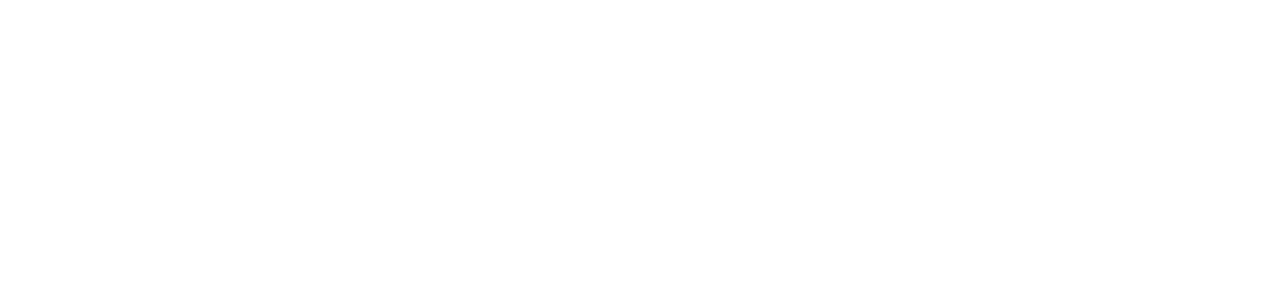
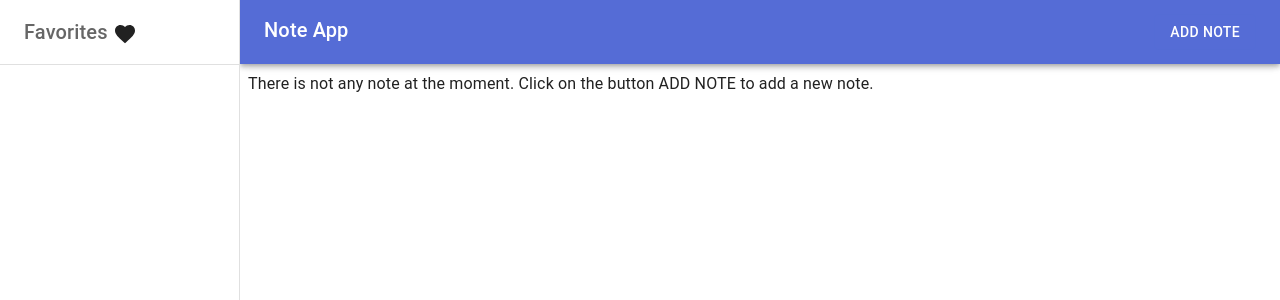
Before and after one commit to yoan-theophile/note-app, a React (Create React App) app: page / in a window 1280 px wide. Before the commit this address had no page. Shown: the top 300 px of the page. Built offline with nearby package versions, Linux system fonts and the light colour scheme.

Commit message:
Changed route because i want the application start at the index.

```diff
--- a/src/Components/NoteList.component.tsx
+++ b/src/Components/NoteList.component.tsx
@@ -135,7 +135,7 @@ export default function NoteList(): JSX.Element {
               <Button
                 variant="outlined"
                 onClick={addNote}
-                sx={{ color: "#f0f0f0" }}
+                sx={{ color: "#ffffff" }}
               >
                 Add Note
               </Button>
--- a/src/routes.tsx
+++ b/src/routes.tsx
@@ -2,7 +2,7 @@ import NoteList from "./Components/NoteList.component";
 
 export const routes = [
   {
-    path: "/note",
+    path: "/",
     element: <NoteList />,
   },
 ];
```
